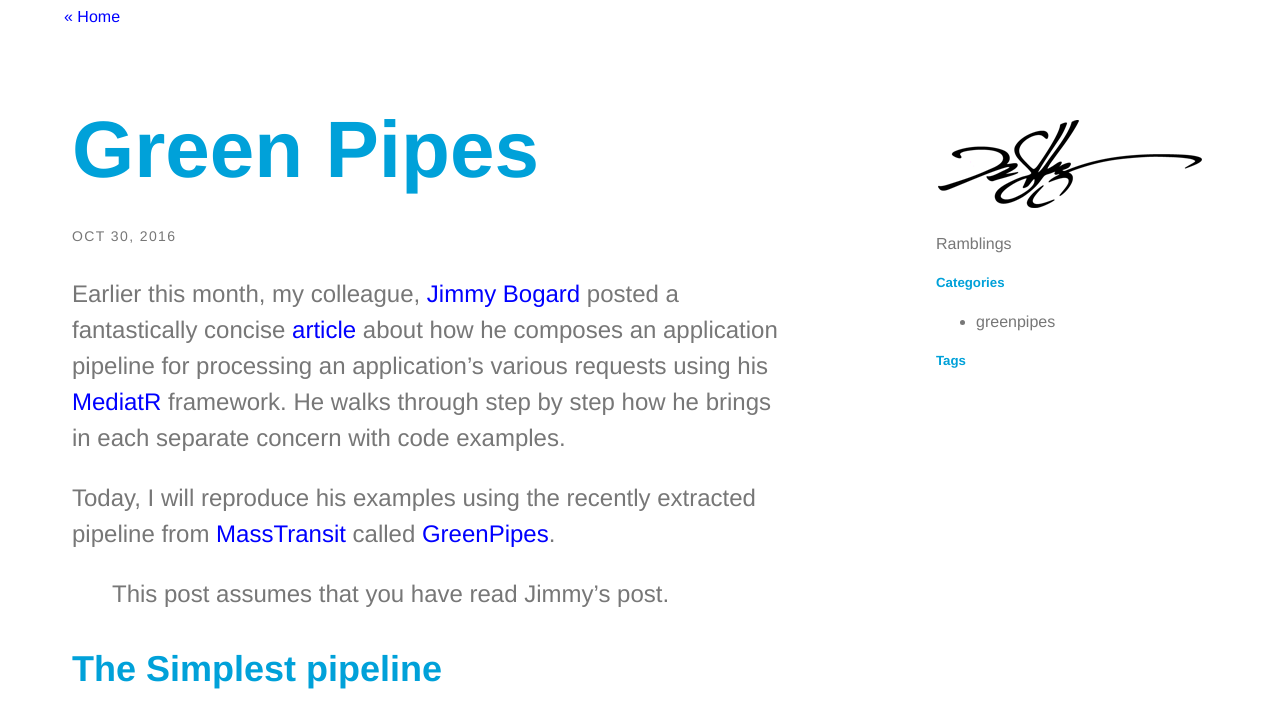
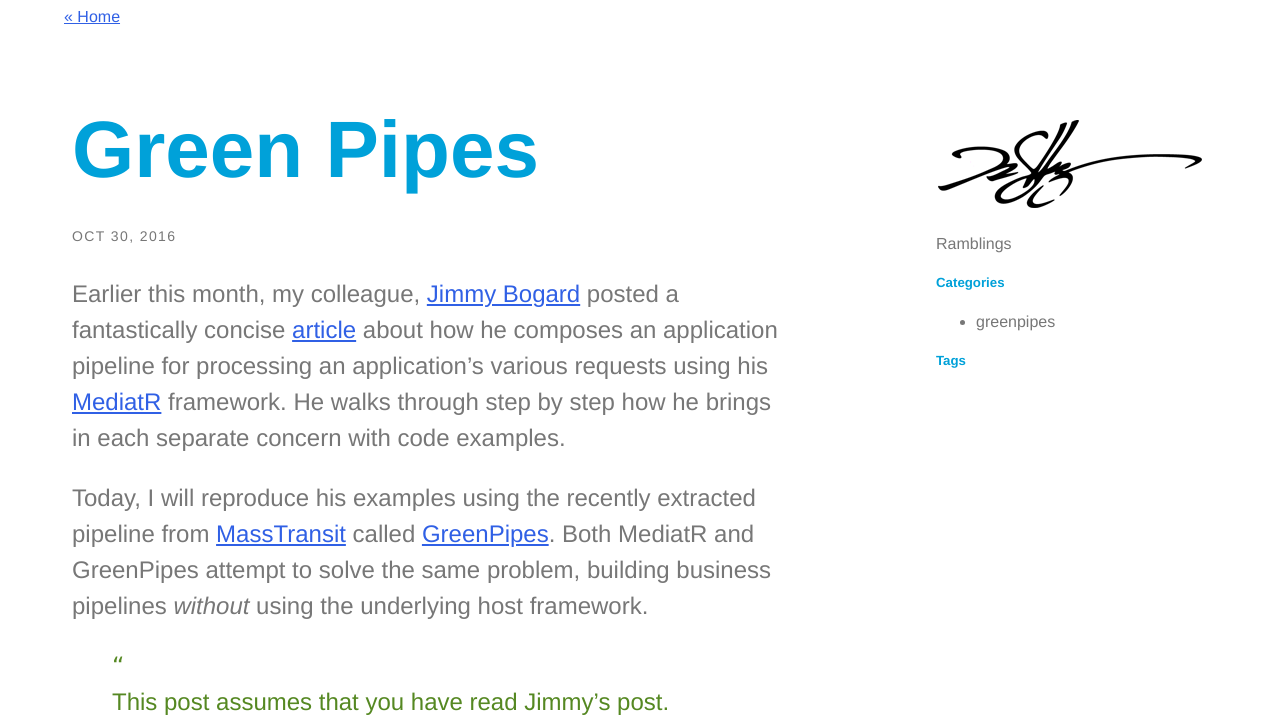
Before and after one commit to drusellers/drusellers.github.io, a Jekyll site: the page built from _posts/2016-10-30-greenpipes.md, in a window 1280 px wide, cut to the strip 0-722 px from the top of the page. Built offline with Jekyll 4.4.1, drawn with Linux system fonts in a browser that asks for light colours; nearby versions of some CDN libraries.

Commit message:
adding code and block quote formatting

```diff
--- a/_posts/2016-10-30-greenpipes.md
+++ b/_posts/2016-10-30-greenpipes.md
@@ -8,7 +8,7 @@
 
 Earlier this month, my colleague, [Jimmy Bogard](https://lostechies.com/jimmybogard/) posted a fantastically concise [article](https://lostechies.com/jimmybogard/2016/10/13/mediatr-pipeline-examples/) about how he composes an application pipeline for processing an application's various requests using his [MediatR](https://github.com/jbogard/MediatR) framework. He walks through step by step how he brings in each separate concern with code examples.
 
-Today, I will reproduce his examples using the recently extracted pipeline from [MassTransit](https://github.com/masstransit/masstransit) called [GreenPipes](https://github.com/phatboyg/greenpipes).
+Today, I will reproduce his examples using the recently extracted pipeline from [MassTransit](https://github.com/masstransit/masstransit) called [GreenPipes](https://github.com/phatboyg/greenpipes). Both MediatR and GreenPipes attempt to solve the same problem, building business pipelines _without_ using the underlying host framework.
 
 > This post assumes that you have read Jimmy's post.
 
--- a/_sass/_index.scss
+++ b/_sass/_index.scss
@@ -1,17 +1,3 @@
-#home {
-    blockquote {
-        color: $quote_color;
-    }
-
-    blockquote:before {
-        font-family: 'Lucida Grande', Verdana, helvetica, sans-serif;
-        content: open-quote; /* here we define our :before as a smart quote. It could be any content, even the HTML entity alternative to this opening quote, that is “ */
-        color: darken($quote_color, 0.5);
-        /* text-shadow: 0 1px 1px #909090; */
-    }
-
-}
-
 .latestPost {
   background:#CDECFF;
   color: #333;
--- a/_sass/_light_colors.scss
+++ b/_sass/_light_colors.scss
@@ -24,7 +24,7 @@
 //$link_color:$fresh_green;
 //$heading_color: $blue;
 //$link_color:lighten(#207178,15%);
-$link_color:#00f;
+$link_color:#3060E5;
 $resource_link_color:$color1;
 $resource_link_bg:$grayLighter;
 $heading_color: $color3;
--- a/_sass/_typography.scss
+++ b/_sass/_typography.scss
@@ -20,7 +20,7 @@
 
 a {
   color: $link_color;
-  text-decoration: none;
+  text-decoration:underline;
 }
 
 a.block {
@@ -29,3 +29,17 @@
   font-size: 140%;
   border-bottom: 1px solid #cccccc;
 }
+
+blockquote, blockquote p {
+    color: $quote_color;
+}
+
+blockquote p {
+  margin:0;
+}
+
+blockquote:before {
+    font-family: 'Lucida Grande', Verdana, helvetica, sans-serif;
+    content: open-quote; /* here we define our :before as a smart quote. It could be any content, even the HTML entity alternative to this opening quote, that is “ */
+    color: $quote_color;
+}
--- a/_sass/base.scss
+++ b/_sass/base.scss
@@ -17,3 +17,23 @@
 @import "prboard";
 
 @import "syntax-highlighting";
+
+code {
+  padding: 0;
+  padding-top: 0.2em;
+  padding-bottom: 0.2em;
+  margin: 0;
+  font-size: 80%;
+  background-color: rgba(0,0,0,0.04);
+  border-radius: 3px;
+  font-family: Consolas, "Liberation Mono", Menlo, Courier, monospace;
+  box-sizing: border-box;
+}
+code::before {
+  letter-spacing: -0.2em;
+  content: "\00a0";
+}
+code::after {
+  letter-spacing: -0.2em;
+  content: "\00a0";
+}
```
